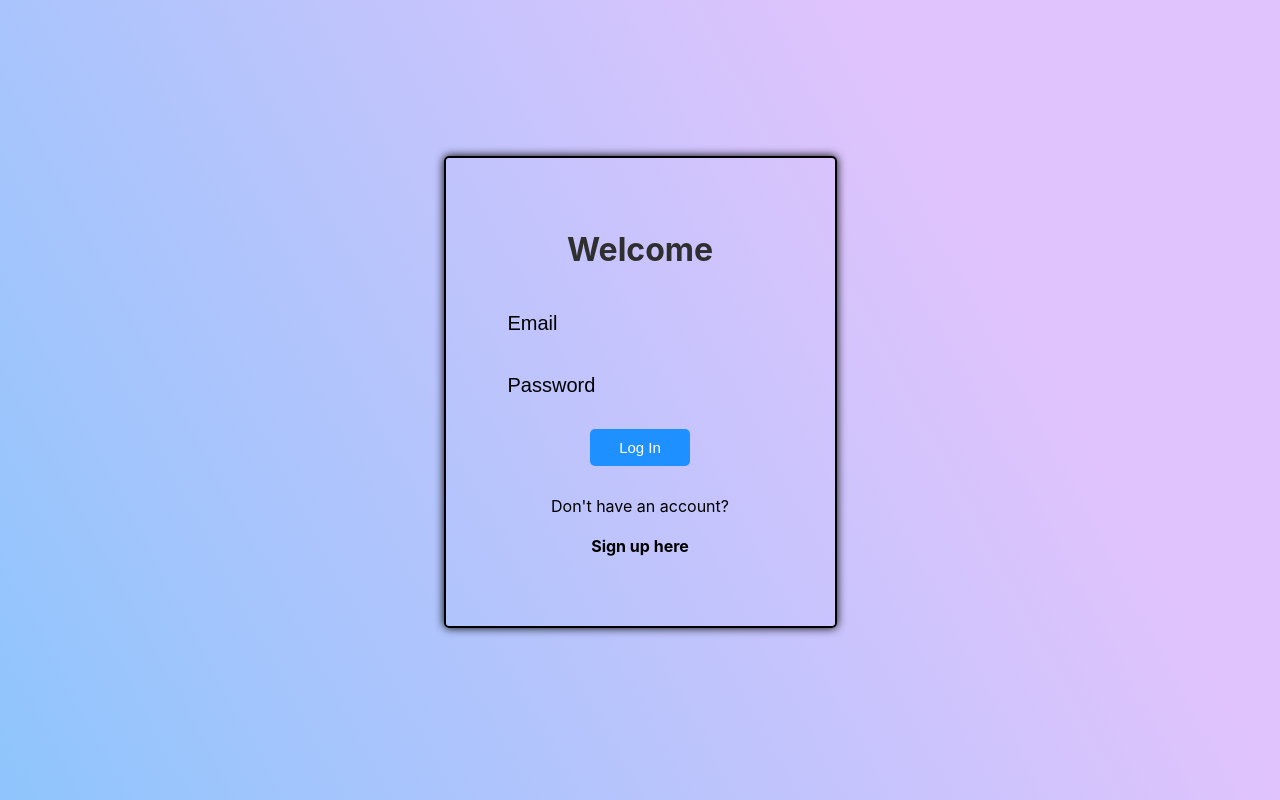
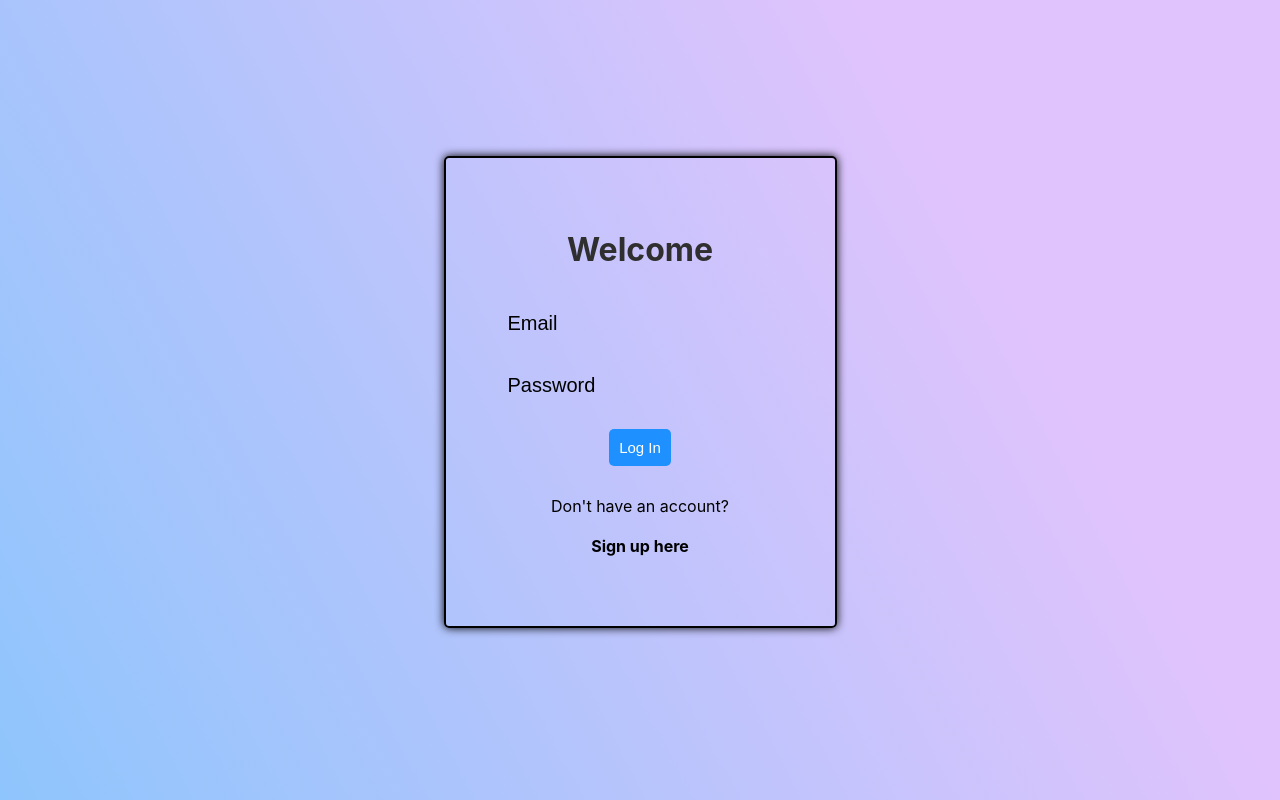
Before and after one commit to mattjacobs93/ai-art-generator-front-end, a React (Create React App) app: page /login in a window 1280 px wide. Built offline with nearby package versions, Linux system fonts and the light colour scheme; no server answers; a web font is replaced by a local one.

Commit message:
re add button

```diff
--- a/src/components/SignupForm/SignupForm.module.css
+++ b/src/components/SignupForm/SignupForm.module.css
@@ -41,7 +41,7 @@
   background-color: inherit;
 }
 
-input {
+input, button {
   border:none;
   font-size: 20px;
   appearance: none;
@@ -94,6 +94,6 @@ input::placeholder {
 } */
 
 
-button {
+ {
   width: 100px;
 }
```
